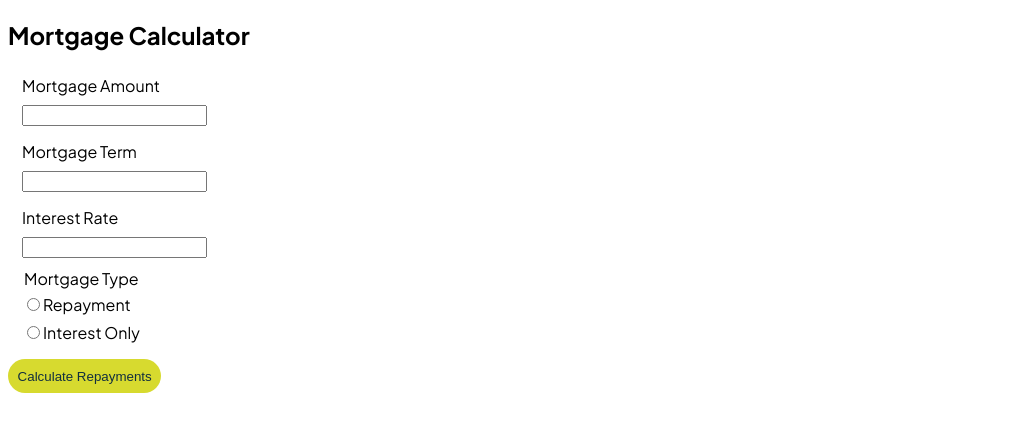
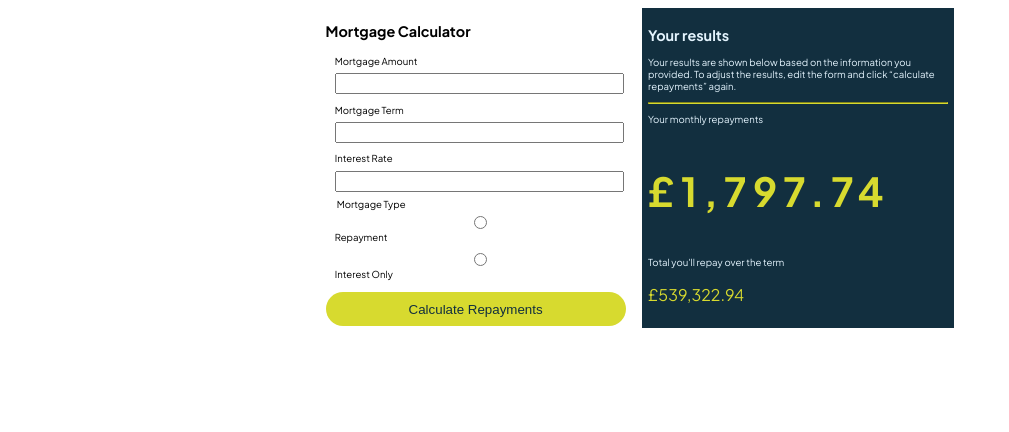
Before and after one commit to AbbyHumphreys/mortgage_repayment_calculator, a React (Create React App) app: page / in a window 1280 px wide. Shown: the top 432 px of the page, without its empty margins (0-1009 px from the left). Built offline with nearby package versions, Linux system fonts and the light colour scheme.

Commit message:
add: html structure for results

```diff
--- a/src/App.tsx
+++ b/src/App.tsx
@@ -2,11 +2,13 @@ import React from 'react';
 import logo from './logo.svg';
 import './App.css';
 import MortgageCalculator from "./components/MortgageCalculator"
+import ResultsCard from "./components/ResultsCard"
 
 function App() {
   return (
     <main className='plus-jakarta-sans'>
       <MortgageCalculator />
+      <ResultsCard />
     </main>
   );
 }
--- a/src/components/MortgageCalculator.tsx
+++ b/src/components/MortgageCalculator.tsx
@@ -2,7 +2,7 @@ import "./calculator_styles.sass"
 
 export default function MorgageCalculator () {
     return (
-        <section>
+        <section className="mortage-calculator-container">
             <h1>Mortgage Calculator</h1>
             <form>
                 <fieldset>
--- /dev/null
+++ b/src/components/ResultsCard.tsx
@@ -0,0 +1,16 @@
+import "./resultscard_styles.sass"
+
+export default function ResultsCard () {
+    return (
+        <section className="results-card">
+            <h2>Your results</h2>
+            <p>Your results are shown below based on the information you provided.
+                To adjust the results, edit the form and click “calculate repayments” again.</p>
+            <hr />
+            <p>Your monthly repayments</p>
+            <p className="amount monthly-repayments">£1,797.74</p>
+            <p>Total you'll repay over the term</p>
+            <p className="amount total-repayments">£539,322.94</p>
+        </section>
+    )
+}
--- a/src/components/calculator_styles.sass
+++ b/src/components/calculator_styles.sass
@@ -1,3 +1,6 @@
+form, input, button
+    width: 100%
+
 fieldset
     border: none
 
@@ -11,3 +14,6 @@ button
     color: #122F3F
     padding: 0.6rem
     border-radius: 20px
+
+.mortage-calculator-container
+    width: 300px
--- /dev/null
+++ b/src/components/resultscard_styles.sass
@@ -0,0 +1,19 @@
+hr
+    border-color: #D7DA2F
+
+.results-card
+    background-color: #122F3F
+    color: #E3F3FD
+    padding: 0.4rem
+    width: 300px
+
+.amount
+    color: #D7DA2F
+
+.monthly-repayments
+    font-size: 2.5rem
+    font-weight: 700
+    letter-spacing: 0.4rem
+
+.total-repayments
+    font-size: 1rem
--- a/src/style.sass
+++ b/src/style.sass
@@ -5,3 +5,10 @@
   font-optical-sizing: auto
   font-weight: 400
   font-style: normal
+
+main
+    display: flex
+    gap: 1rem
+    justify-content: center
+    align-items: center
+    font-size: 0.6rem
```
